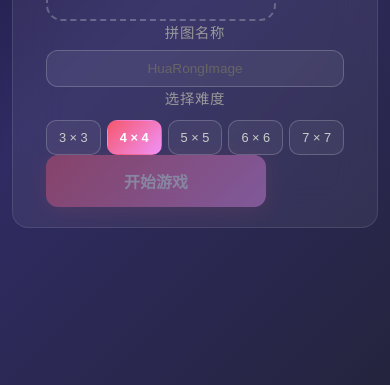
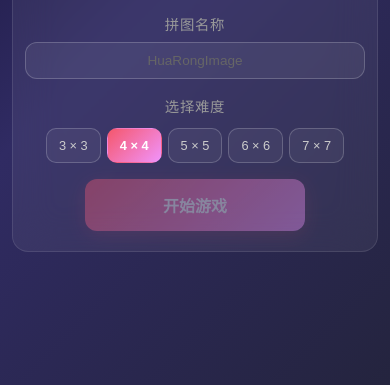
Before and after one commit to chenchenghui9898/HuaRongPuzzle, a website: page public/index.html in a window 390 px wide. Shown: the part 459-844 px from the top of the page. Drawn offline with Linux system fonts and the light colour scheme.

Commit message:
Fix setup page layout broken on mobile after adding #setup-content wrapper
Root cause: #setup-content div interrupted .setup-card flex layout.
- #setup-content inherited no flex/gap, causing children to stack without spacing
- user-scalable=no caused zoom/layout issues on some mobile browsers

Fix:
- Remove user-scalable=no from viewport meta
- Add #setup-content to inherit flex + gap from parent
- Sync #setup-content gap in responsive breakpoints (600px, 400px)

```diff
--- a/public/index.html
+++ b/public/index.html
@@ -2,7 +2,7 @@
 <html lang="zh-CN">
 <head>
   <meta charset="UTF-8">
-  <meta name="viewport" content="width=device-width, initial-scale=1.0, user-scalable=no">
+  <meta name="viewport" content="width=device-width, initial-scale=1.0">
   <title>图片华容道 - Picture Klotski</title>
   <link rel="stylesheet" href="style.css">
 </head>
--- a/public/style.css
+++ b/public/style.css
@@ -47,6 +47,15 @@ button, .tile, .upload-area, input[type="text"] {
   border: 1px solid rgba(255, 255, 255, 0.1);
   border-radius: 24px;
   padding: 40px 32px;
+  width: 100%;
+  display: flex;
+  flex-direction: column;
+  align-items: center;
+  gap: 28px;
+}
+
+/* Transparent flex wrapper for setup content — carries the same gap as parent */
+#setup-content {
   width: 100%;
   display: flex;
   flex-direction: column;
@@ -724,6 +733,10 @@ button, .tile, .upload-area, input[type="text"] {
     border-radius: 20px;
   }
 
+  #setup-content {
+    gap: 20px;
+  }
+
   .title {
     font-size: 1.5rem;
   }
@@ -873,6 +886,10 @@ button, .tile, .upload-area, input[type="text"] {
     padding: 20px 12px;
     gap: 16px;
     border-radius: 16px;
+  }
+
+  #setup-content {
+    gap: 16px;
   }
 
   .title {
```
